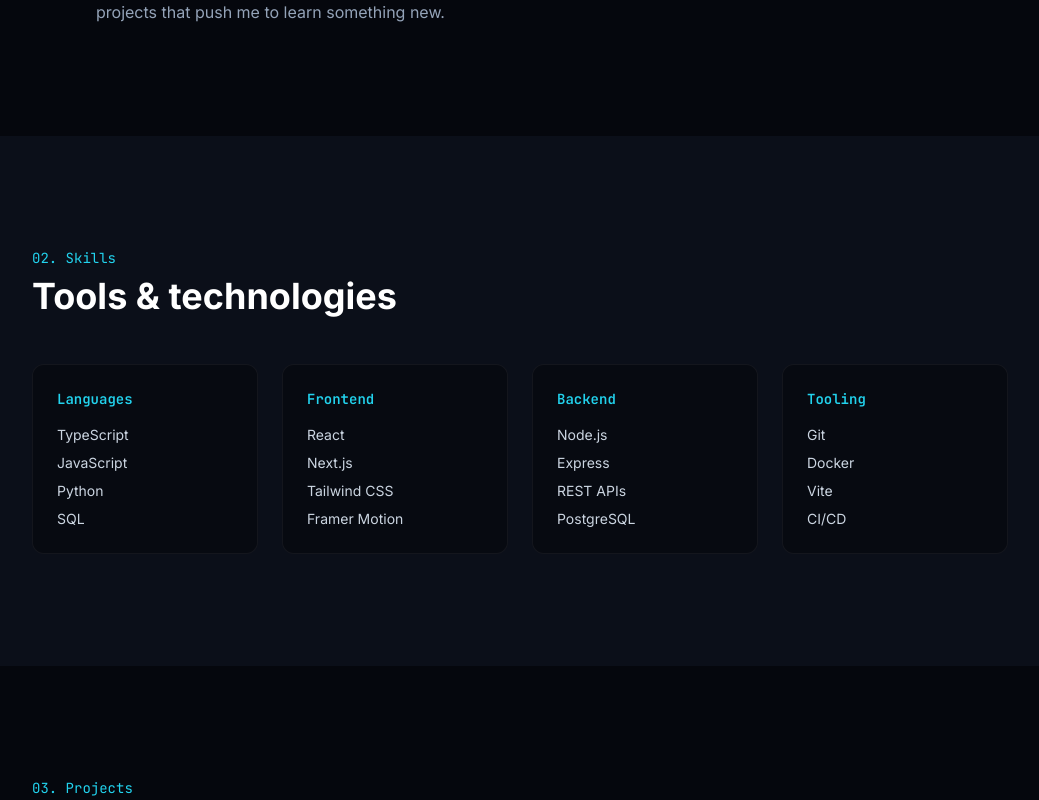
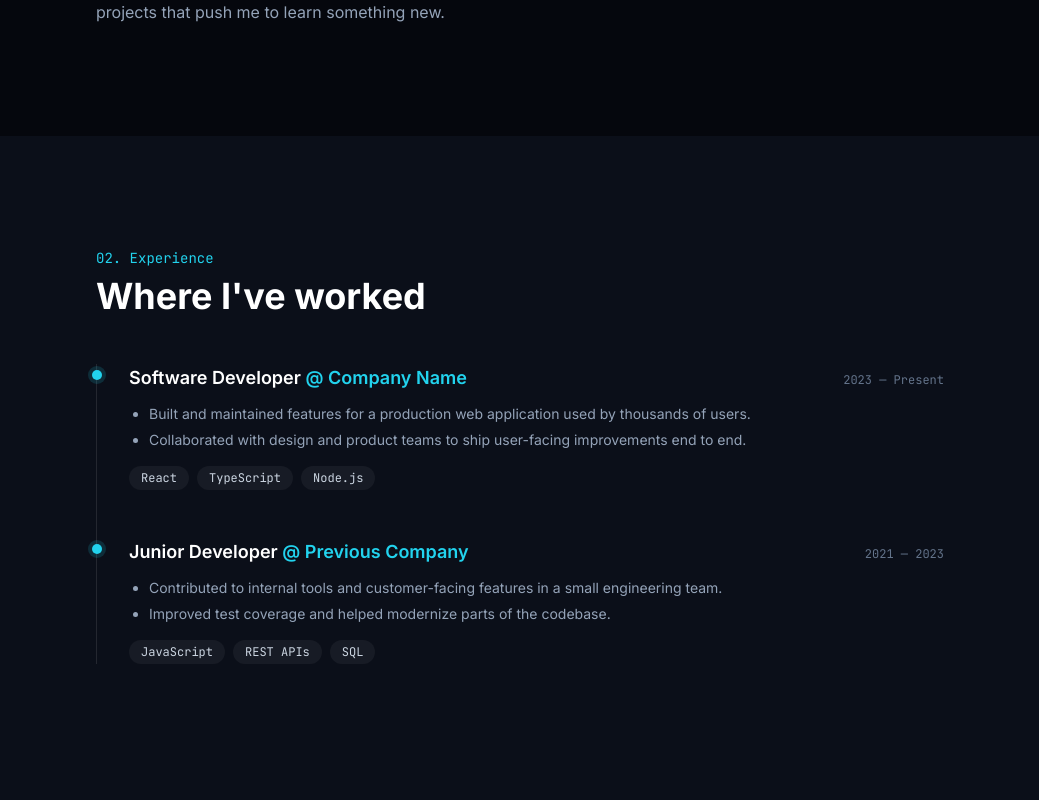
Before and after one commit to Xien04/personal-porfolio, a React (Vite) app: page / in a window 1280 px wide. Shown: the part 1100-1900 px from the top of the page, without its empty margins (120-1159 px from the left). Built offline with nearby package versions, Linux system fonts and the light colour scheme.

Commit message:
style: adding experiences

```diff
--- a/src/App.tsx
+++ b/src/App.tsx
@@ -1,6 +1,7 @@
 import Navbar from "./components/Navbar";
 import Hero from "./components/Hero";
 import About from "./components/About";
+import Experience from "./components/Experience";
 import Skills from "./components/Skills";
 import Projects from "./components/Projects";
 import Contact from "./components/Contact";
@@ -13,6 +14,7 @@
       <main>
         <Hero />
         <About />
+        <Experience />
         <Skills />
         <Projects />
         <Contact />
--- a/src/components/Contact.tsx
+++ b/src/components/Contact.tsx
@@ -11,7 +11,7 @@
           viewport={{ once: true, amount: 0.4 }}
           transition={{ duration: 0.6 }}
         >
-          <p className="mb-2 font-mono text-sm text-accent">04. Contact</p>
+          <p className="mb-2 font-mono text-sm text-accent">05. Contact</p>
           <h2 className="mb-6 text-3xl font-bold text-white sm:text-4xl">
             Let's work together
           </h2>
--- /dev/null
+++ b/src/components/Experience.tsx
@@ -0,0 +1,65 @@
+import { motion } from "framer-motion";
+import { experience } from "../data/experience";
+
+export default function Experience() {
+  return (
+    <section id="experience" className="relative bg-surface py-28">
+      <div className="mx-auto max-w-4xl px-6">
+        <motion.div
+          initial={{ opacity: 0, y: 24 }}
+          whileInView={{ opacity: 1, y: 0 }}
+          viewport={{ once: true, amount: 0.3 }}
+          transition={{ duration: 0.6 }}
+          className="mb-12"
+        >
+          <p className="mb-2 font-mono text-sm text-accent">02. Experience</p>
+          <h2 className="text-3xl font-bold text-white sm:text-4xl">
+            Where I've worked
+          </h2>
+        </motion.div>
+
+        <div className="relative border-l border-white/10 pl-8">
+          {experience.map((item, i) => (
+            <motion.div
+              key={`${item.company}-${item.role}`}
+              initial={{ opacity: 0, y: 24 }}
+              whileInView={{ opacity: 1, y: 0 }}
+              viewport={{ once: true, amount: 0.3 }}
+              transition={{ duration: 0.5, delay: i * 0.1 }}
+              className="relative mb-12 last:mb-0"
+            >
+              <span className="absolute -left-[calc(2rem+5px)] top-1.5 h-2.5 w-2.5 rounded-full bg-accent shadow-[0_0_0_4px_rgba(34,211,238,0.15)]" />
+
+              <div className="mb-1 flex flex-col gap-1 sm:flex-row sm:items-baseline sm:justify-between">
+                <h3 className="text-lg font-semibold text-white">
+                  {item.role}{" "}
+                  <span className="text-accent">@ {item.company}</span>
+                </h3>
+                <span className="font-mono text-xs text-slate-500">
+                  {item.period}
+                </span>
+              </div>
+
+              <ul className="mb-4 mt-3 list-disc space-y-1.5 pl-5 text-sm text-slate-400">
+                {item.description.map((line, idx) => (
+                  <li key={idx}>{line}</li>
+                ))}
+              </ul>
+
+              <div className="flex flex-wrap gap-2">
+                {item.tags.map((tag) => (
+                  <span
+                    key={tag}
+                    className="rounded-full bg-white/5 px-3 py-1 font-mono text-xs text-slate-300"
+                  >
+                    {tag}
+                  </span>
+                ))}
+              </div>
+            </motion.div>
+          ))}
+        </div>
+      </div>
+    </section>
+  );
+}
--- a/src/components/Navbar.tsx
+++ b/src/components/Navbar.tsx
@@ -4,6 +4,7 @@
 const LINKS = [
   { href: "#home", label: "Home" },
   { href: "#about", label: "About" },
+  { href: "#experience", label: "Experience" },
   { href: "#skills", label: "Skills" },
   { href: "#projects", label: "Projects" },
   { href: "#contact", label: "Contact" },
--- a/src/components/Projects.tsx
+++ b/src/components/Projects.tsx
@@ -13,7 +13,7 @@
           transition={{ duration: 0.6 }}
           className="mb-12"
         >
-          <p className="mb-2 font-mono text-sm text-accent">03. Projects</p>
+          <p className="mb-2 font-mono text-sm text-accent">04. Projects</p>
           <h2 className="text-3xl font-bold text-white sm:text-4xl">
             Things I've built
           </h2>
--- a/src/components/Skills.tsx
+++ b/src/components/Skills.tsx
@@ -12,7 +12,7 @@
           transition={{ duration: 0.6 }}
           className="mb-12"
         >
-          <p className="mb-2 font-mono text-sm text-accent">02. Skills</p>
+          <p className="mb-2 font-mono text-sm text-accent">03. Skills</p>
           <h2 className="text-3xl font-bold text-white sm:text-4xl">
             Tools & technologies
           </h2>
--- /dev/null
+++ b/src/data/experience.ts
@@ -0,0 +1,30 @@
+export interface ExperienceItem {
+  role: string;
+  company: string;
+  period: string;
+  description: string[];
+  tags: string[];
+}
+
+export const experience: ExperienceItem[] = [
+  {
+    role: "Software Developer",
+    company: "Company Name",
+    period: "2023 — Present",
+    description: [
+      "Built and maintained features for a production web application used by thousands of users.",
+      "Collaborated with design and product teams to ship user-facing improvements end to end.",
+    ],
+    tags: ["React", "TypeScript", "Node.js"],
+  },
+  {
+    role: "Junior Developer",
+    company: "Previous Company",
+    period: "2021 — 2023",
+    description: [
+      "Contributed to internal tools and customer-facing features in a small engineering team.",
+      "Improved test coverage and helped modernize parts of the codebase.",
+    ],
+    tags: ["JavaScript", "REST APIs", "SQL"],
+  },
+];
```
Also changed, not shown: 1 other file (tests, documents, lock files or other folders).
